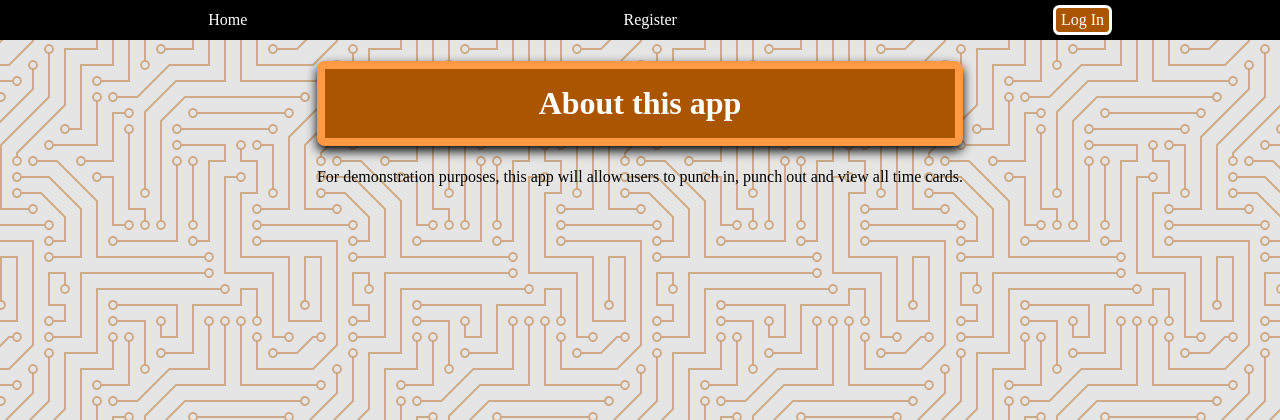
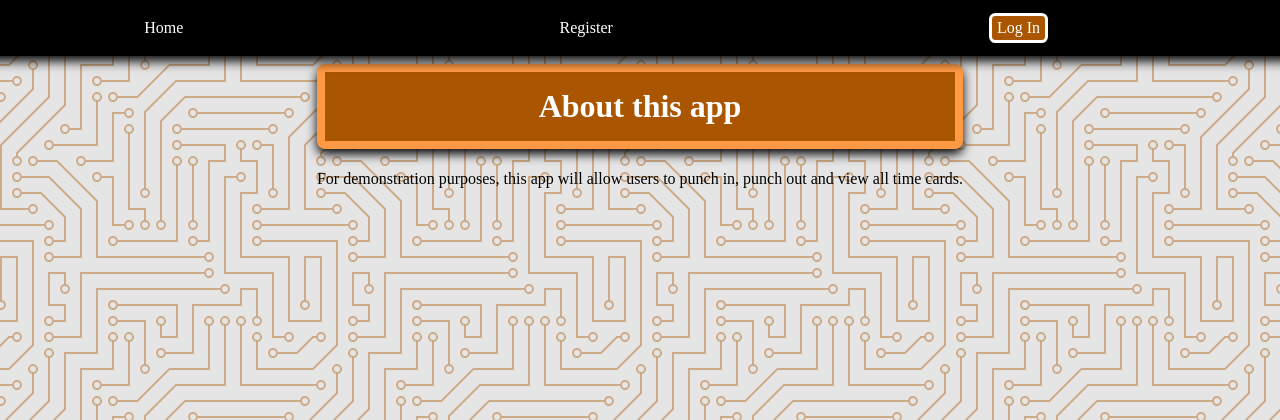
Before and after one commit to awatersny/time_cards, a Flask app: page /info in a window 1280 px wide. Shown: the top 420 px of the page. Run offline with Flask 2, Linux system fonts and the light colour scheme; parts of the project's set-up code (start-up, migrations or seed data) failed here and were passed over.

Commit message:
Update styling

```diff
--- a/myapp/static/style.css
+++ b/myapp/static/style.css
@@ -12,6 +12,7 @@ form, h1 {
   background-color: #a50;
   color: #fff;
   text-align: center;
+  margin-top: 3vh;
   padding: 1rem;
   border-radius: .5rem;
   border: .5rem solid #f94;
@@ -21,7 +22,8 @@ form, h1 {
 .card {
   background-color: #f94;
   color: #000;
-  padding: 0 5rem;
+  width: 79vw;
+  padding: 0 1rem;
   margin: 1rem;
   height: 20rem;
   border-radius: .5rem;
@@ -29,16 +31,20 @@ form, h1 {
   box-shadow: 0 5px 11px black;
 }
 
+
+
 .nav {
   display: flex;
   align-items: center;
   justify-content: space-around;
   background-color: black;
+  box-shadow: 0 5px 11px black;
   position: fixed;
   top: 0;
   margin: 0;
+  padding-right: 10vw;
   width: 100vw;
-  height: 5vh;
+  height: 7vh;
 }
 
 .nav-link {
```
